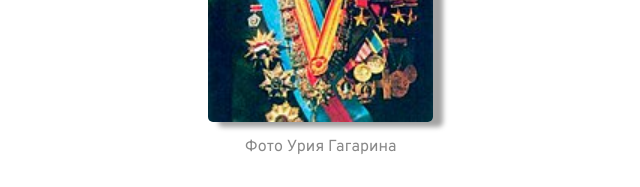
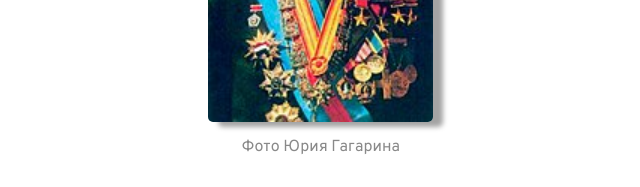
Before and after one commit to Leostrykov/string, a plain HTML site: page explore_space.html in a window 1280 px wide. Shown: the part 2360-2547 px from the top of the page, 76-716 px from the left. Drawn offline with Linux system fonts and the light colour scheme; a web font is replaced by a local one.

Commit message:
Update explore_space.html

```diff
--- a/explore_space.html
+++ b/explore_space.html
@@ -71,7 +71,7 @@
                     Продолжительность полета составляла 108 минут.</p>
                 <div class="img_in_text">
                     <img src="img/Космонафты/Yuri_Gagarin_with_awards.jpg" alt="Фото Юрия Гагарина" style="height: 40vh; width: auto;">
-                    <p>Фото Урия Гагарина</p>
+                    <p>Фото Юрия Гагарина</p>
                     <br>
                     <img src="img/scale_1200.webp" alt="Карабль 'Восток'">
                     <p>Корабль «Восток»</p>
```
